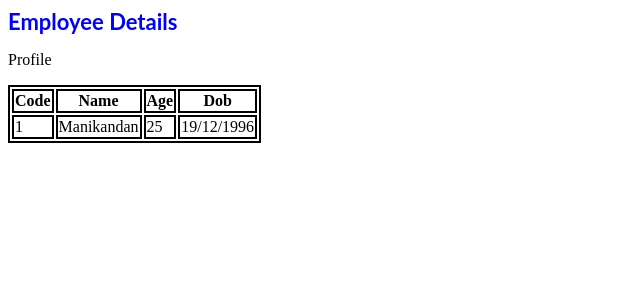
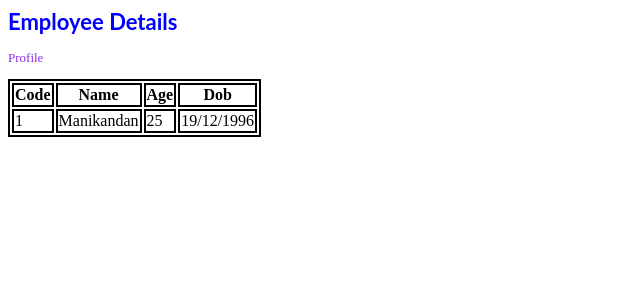
Before and after one commit to ManikandanKumarkp/template-component, an Angular app: page / in a window 1280 px wide. Shown: the top 300 px of the page, without its empty margins (0-640 px from the left). Built offline with nearby package versions, Linux system fonts and the light colour scheme.

Commit message:
1 file modified

```diff
--- a/src/app/Employee/employee.component.css
+++ b/src/app/Employee/employee.component.css
@@ -1,3 +1,7 @@
 table,th,td {
   border: 2px solid ;
 }
+p{
+  color:blueviolet;
+  font-size:small;
+}
```
